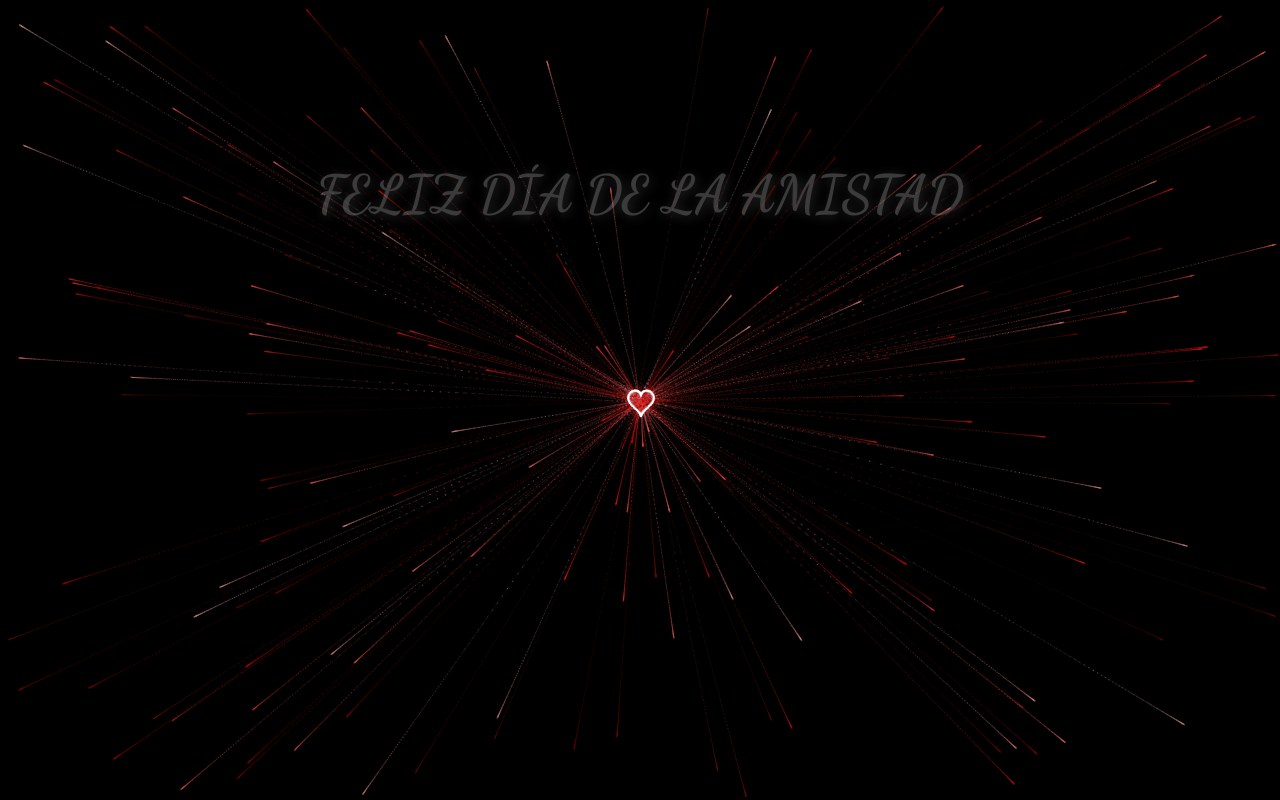
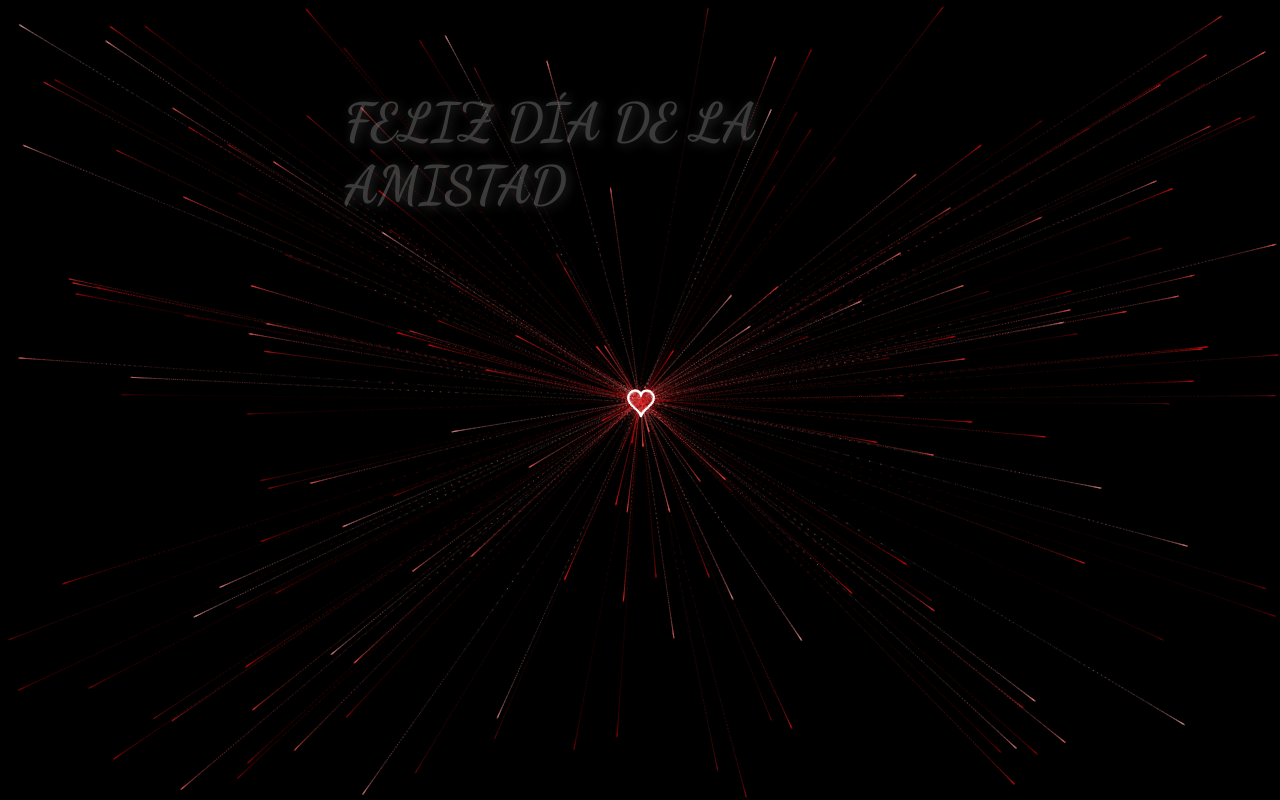
Before and after one commit to THEHOOD25/NEW, a plain HTML site: page index.html in a window 1280 px wide. Drawn offline with Linux system fonts and the light colour scheme; animation ran at ten frames a second.

Commit message:
Update index.html

```diff
--- a/index.html
+++ b/index.html
@@ -23,8 +23,8 @@
       /* Estilos para el mensaje */
       h1 {
         position: absolute;
-        top: 20%;
-        left: 50%;
+        top: 15%;
+        left: 52%;
         transform: translate(-50%, -50%);
         font-family: 'Dancing Script', cursive;
         font-size: 50px;
```
